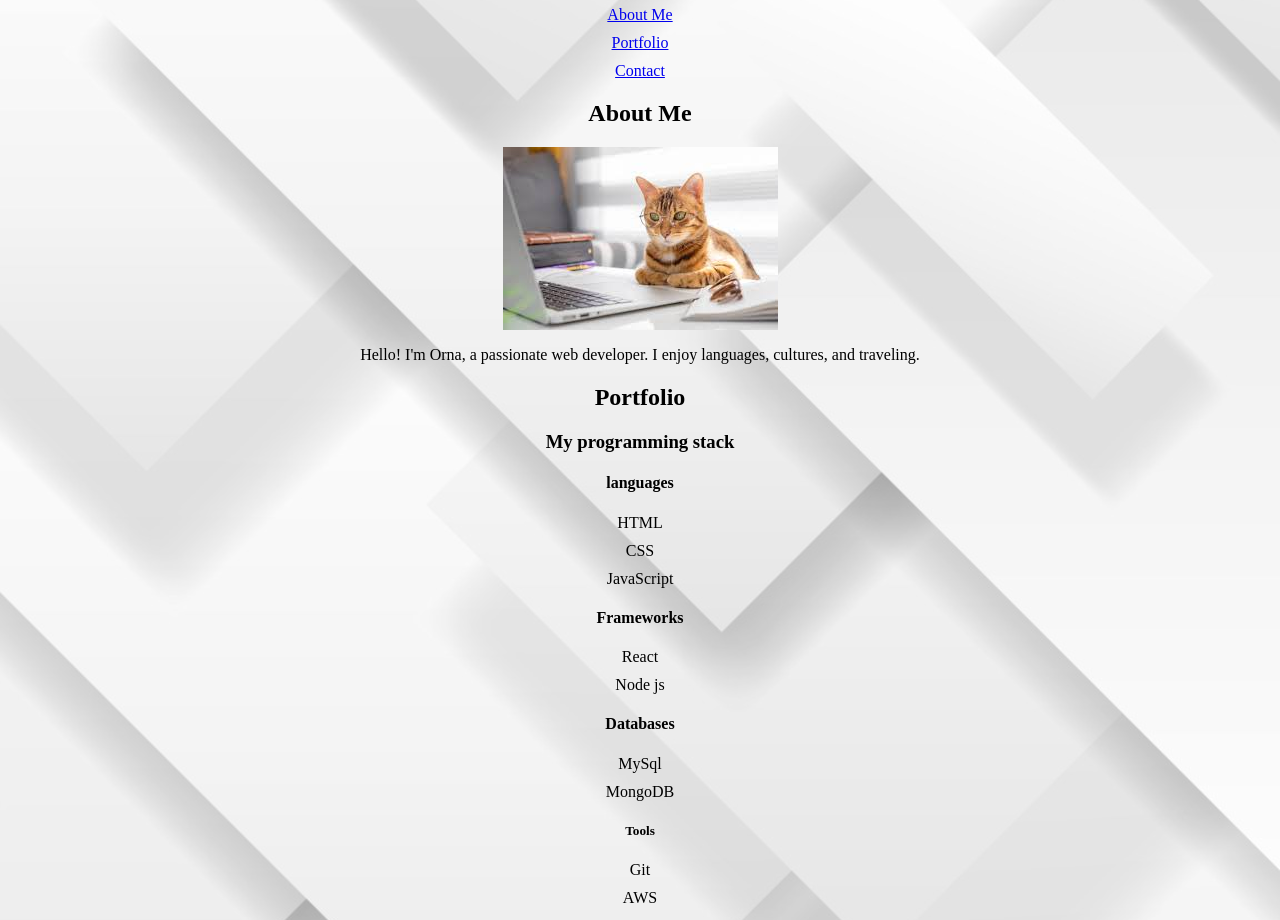
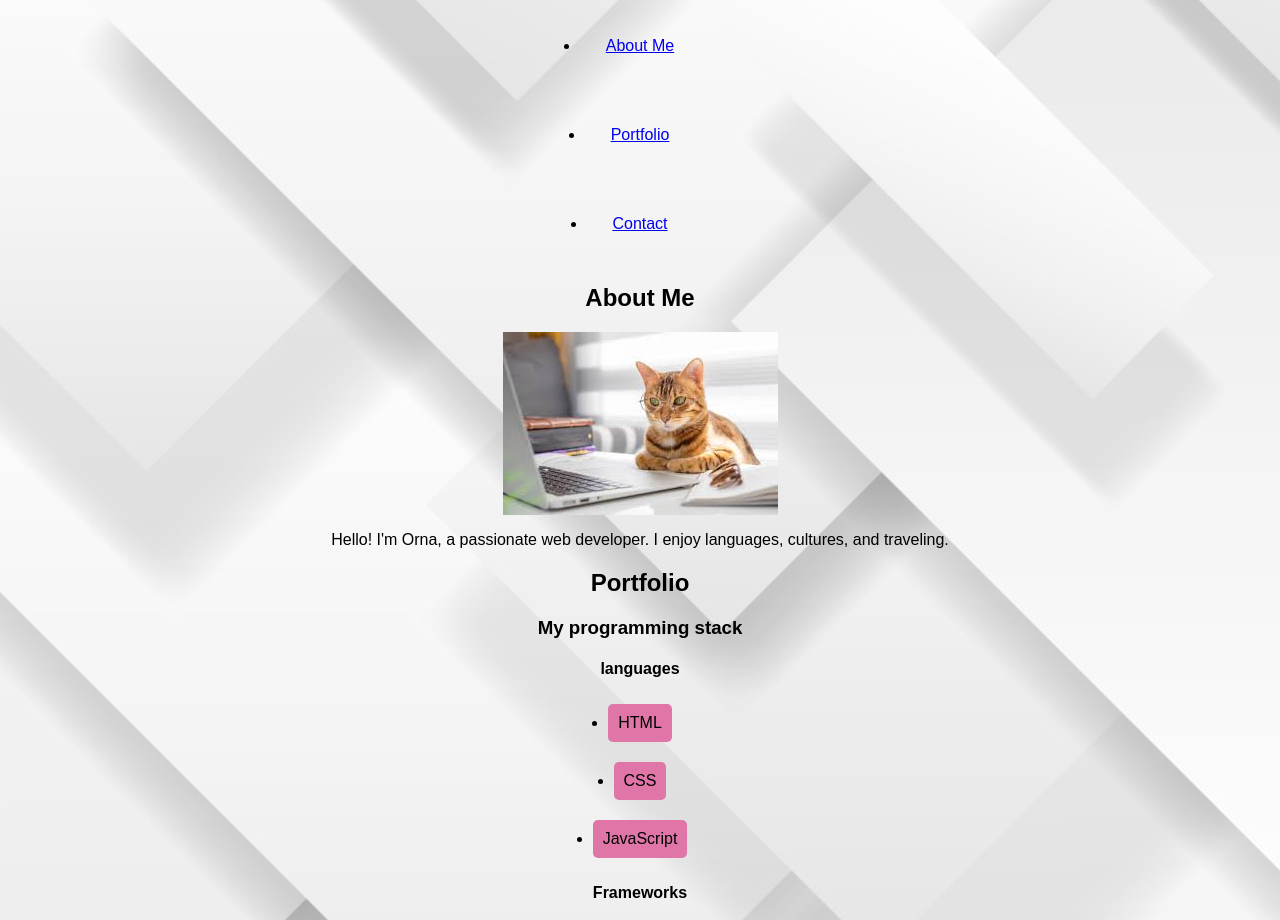
Before and after one commit to myNameisO-R/personal-website, a website: page html-and-the-web_personal-website/index.html in a window 1280 px wide. Shown: the part 52-972 px from the top of the page. Drawn offline with Linux system fonts and the light colour scheme.

Commit message:
add color background to stack

```diff
--- a/html-and-the-web_personal-website/index.html
+++ b/html-and-the-web_personal-website/index.html
@@ -42,23 +42,23 @@
         <h2>Portfolio</h2>
         <h3>My programming stack</h3>
         <h4>languages</h4>
-        <ul>
+        <ul class="programming-stack">
           <li>HTML</li>
           <li>CSS</li>
           <li>JavaScript</li>
         </ul>
         <h4>Frameworks</h4>
-        <ul>
+        <ul class="Frameworks-stack">
           <li>React</li>
           <li>Node js</li>
         </ul>
         <h4>Databases</h4>
-        <ul>
+        <ul class="Databases-stack">
           <li>MySql</li>
           <li>MongoDB</li>
         </ul>
         <h5>Tools</h5>
-        <ul>
+        <ul class="Tolls-stack">
           <li>Git</li>
           <li>AWS</li>
         </ul>
--- a/html-and-the-web_personal-website/styles.css
+++ b/html-and-the-web_personal-website/styles.css
@@ -1,4 +1,5 @@
 body {
+  font-family: Arial, Helvetica, sans-serif;
   background-image: url("images/background.jpg");
   background-size: cover;
   background-position: center;
@@ -7,12 +8,48 @@ body {
   text-align: center;
 }
 ul {
-  list-style-type: lower-alpha;
   padding: 0;
   text-align: center;
+  display: flex;
+  justify-content: center;
+  align-items: center;
+  flex-wrap: wrap;
+  gap: 10px;
+  flex-direction: column;
+  padding-right: 0;
 }
 
 li {
-  margin: 10px 0;
+  margin: 5px;
   display: list-item;
+  border: 2px;
+  border-radius: 2px;
+  padding: 2%;
 }
+
+.programming-stack li {
+  background-color: rgb(224, 117, 167);
+  border: 2px solid rgb(red, green, blue);
+  border-radius: 5px;
+  padding: 10px;
+}
+
+.Frameworks-stack li {
+  background-color: rgb(230, 199, 214);
+  border: 2px solid rgb(red, green, blue);
+  border-radius: 5px;
+  padding: 10px;
+}
+
+.databases-stack li {
+  background-color: rgb(117, 224, 206);
+
+  padding: 10px;
+}
+
+.tools-stack {
+  background-color: rgb(207, 90, 149);
+  border: 2px solid rgb(red, green, blue);
+  border-radius: 5px;
+  padding: 10px;
+}
```
